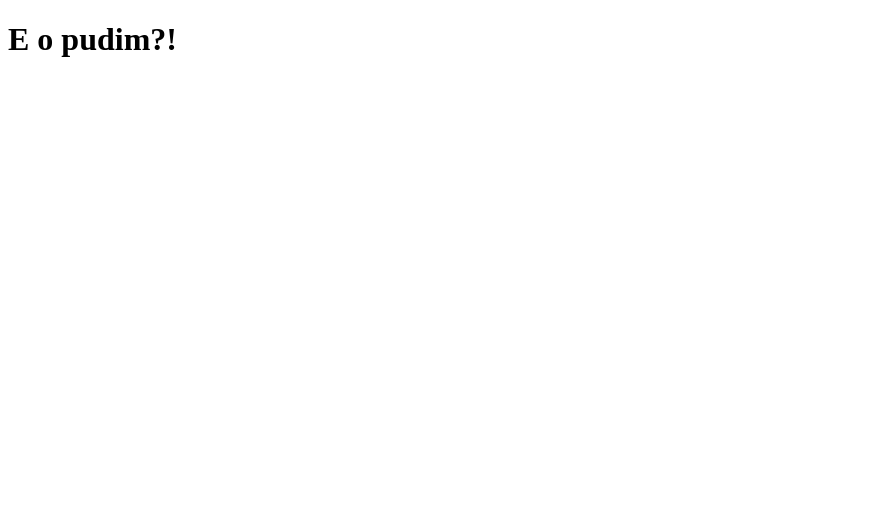
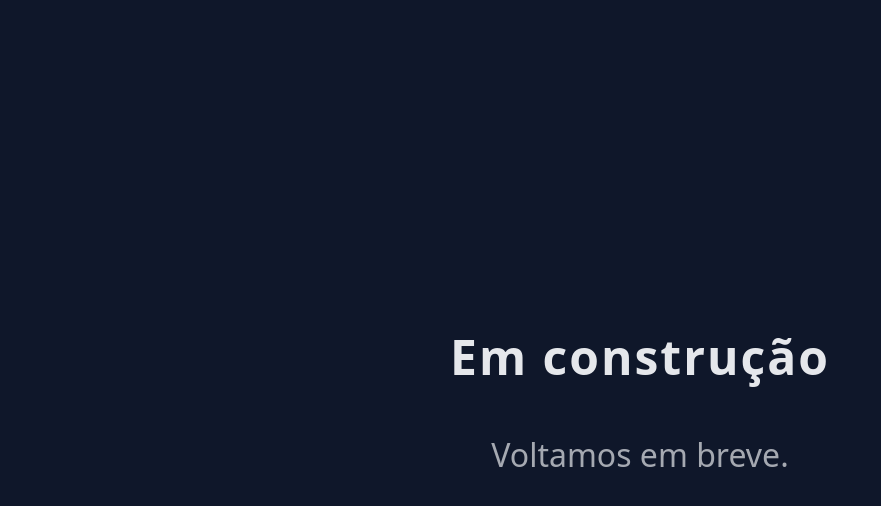
Before and after one commit to BrunoGiordanoo/clone-tabnews, a Next.js app: page / in a window 1280 px wide. Shown: the top 506 px of the page, without its empty margins (0-881 px from the left). Built offline with nearby package versions, Linux system fonts and the light colour scheme.

Commit message:
adiciona pagina `home` com layout `em construcao`

```diff
--- a/pages/index.js
+++ b/pages/index.js
@@ -1,5 +1,10 @@
-function Home() {
-  return <h1>E o pudim?!</h1>;
+import styles from "../styles/construction.module.css";
+
+export default function Home() {
+  return (
+    <main className={styles.container}>
+      <h1 className={styles.title}>Em construção</h1>
+      <p className={styles.subtitle}>Voltamos em breve.</p>
+    </main>
+  );
 }
-
-export default Home;
--- /dev/null
+++ b/styles/construction.module.css
@@ -0,0 +1,38 @@
+.container {
+  min-height: 100svh; /* viewport segura (mobile) */
+  display: flex;
+  align-items: center;
+  justify-content: center;
+  flex-direction: column;
+
+  padding: 16px; /* evita corte */
+  box-sizing: border-box;
+
+  background: #0f172a;
+  color: #e5e7eb;
+  font-family:
+    system-ui,
+    -apple-system,
+    BlinkMacSystemFont,
+    sans-serif;
+
+  overflow: hidden; /* elimina overflow residual */
+}
+
+.title {
+  font-size: clamp(2rem, 5vw, 3rem);
+  letter-spacing: 2px;
+  text-align: center;
+}
+
+.subtitle {
+  margin-top: 12px;
+  font-size: 2rem;
+  opacity: 0.7;
+}
+
+html,
+body {
+  margin: 0;
+  padding: 0;
+}
```
